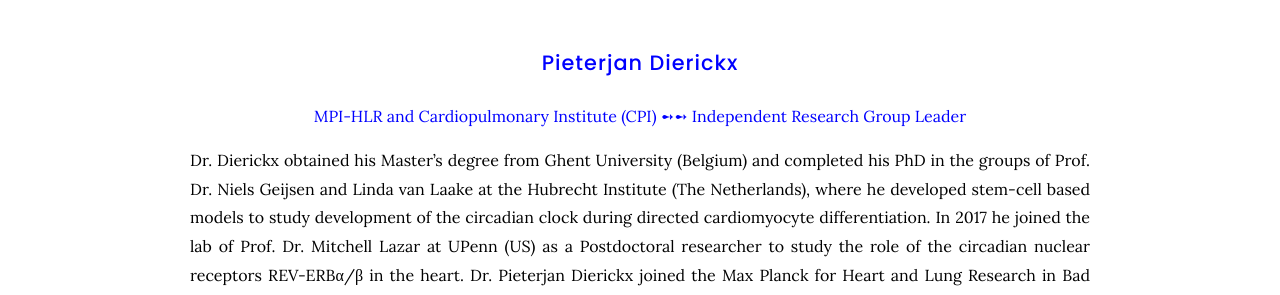
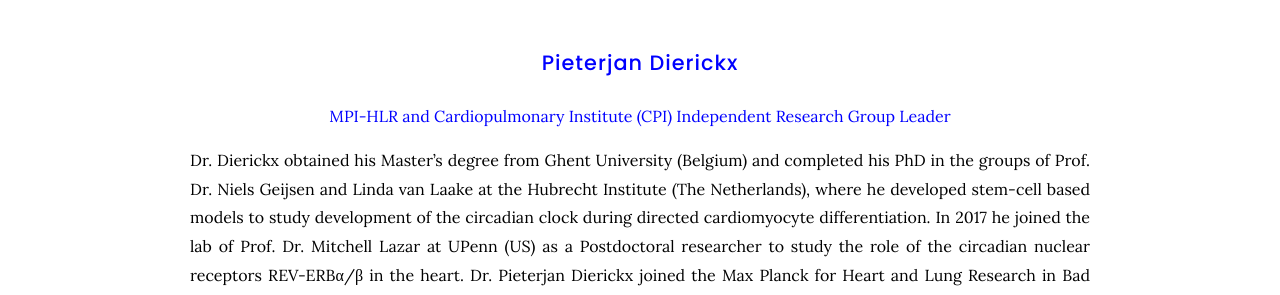
Before and after one commit to theDierickxLab/theDierickxLab, a Jekyll site: the page built from team/index.md, in a window 1280 px wide and 900 px high. Shown: the part 216-511 px from the top of the window. Built offline with Jekyll 4.4.1, drawn with Linux system fonts in a browser that asks for light colours.

Commit message:
Update index.md

```diff
--- a/team/index.md
+++ b/team/index.md
@@ -10,7 +10,7 @@
 ## <span style="color: blue;">Pieterjan Dierickx</span>
 
 <div>
-<span style="color: blue;">MPI-HLR and Cardiopulmonary Institute (CPI) ➻➻
+<span style="color: blue;">MPI-HLR and Cardiopulmonary Institute (CPI)
 Independent Research Group Leader</span>
 </div>
 
```
